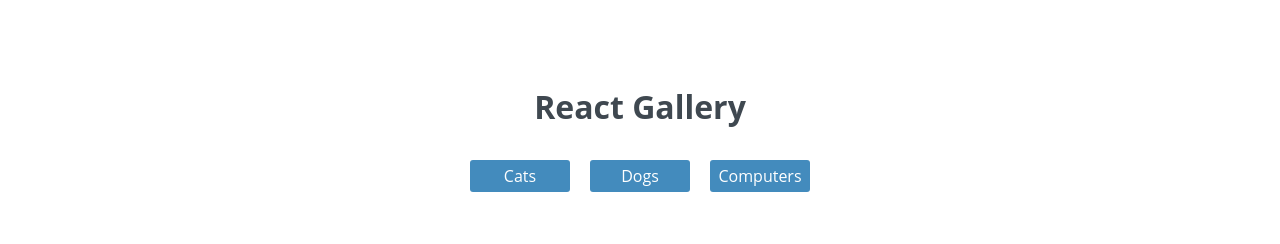
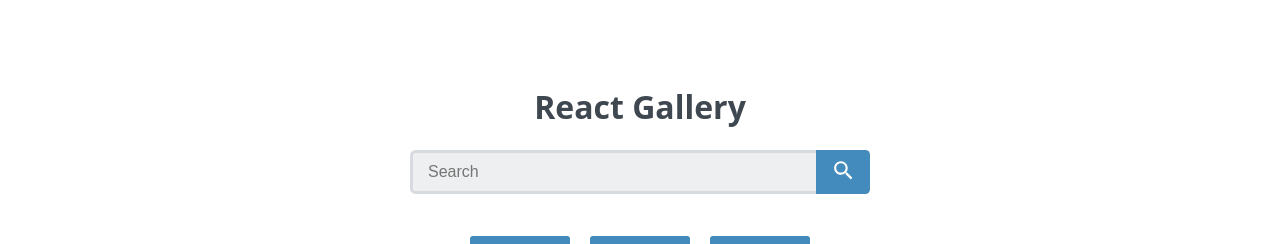
Before and after one commit to stacyrays/techdegree-project-7, a React (Create React App) app in the folder react-gallery/: page / in a window 1280 px wide. Shown: the top 244 px of the page. Built offline with nearby package versions, Linux system fonts and the light colour scheme; no server answers.

Commit message:
Added basic search form and classnames

```diff
--- a/react-gallery/src/components/App.js
+++ b/react-gallery/src/components/App.js
@@ -3,12 +3,14 @@
 import Nav from "./Nav";
 import apiKey from "../config.js";
 import Gallery from "./Gallery";
+import SearchForm from "./SearchForm";
 
 class App extends Component {
   render() {
     return (
       <div className="App">
         <Header />
+        <SearchForm />
         <Nav />
         <Gallery />
       </div>
--- a/react-gallery/src/components/Gallery.js
+++ b/react-gallery/src/components/Gallery.js
@@ -5,7 +5,7 @@
   //const { players, title } = props;
   render() {
     return (
-      <div class="photo-container">
+      <div className="photo-container">
         <h2>Results</h2>
         <GalleryItems />
       </div>
--- /dev/null
+++ b/react-gallery/src/components/SearchForm.js
@@ -0,0 +1,34 @@
+import React, { Component } from "react";
+
+class SearchForm extends Component {
+  searchInput = React.createRef();
+
+  handleSubmit = e => {
+    e.preventDefault();
+    //this.props.addPlayer(this.playerInput.current.value);
+    //e.currentTarget.reset();
+  };
+
+  render() {
+    //console.log(this.playerInput);
+    return (
+      <form className="search-form" onSubmit={this.handleSubmit}>
+        <input type="search" name="search" placeholder="Search" required />
+        <button type="Submit" defaultValue="Search">
+          <svg
+            fill="#fff"
+            height="24"
+            viewBox="0 0 23 23"
+            width="24"
+            xmlns="http://www.w3.org/2000/svg"
+          >
+            <path d="M15.5 14h-.79l-.28-.27C15.41 12.59 16 11.11 16 9.5 16 5.91 13.09 3 9.5 3S3 5.91 3 9.5 5.91 16 9.5 16c1.61 0 3.09-.59 4.23-1.57l.27.28v.79l5 4.99L20.49 19l-4.99-5zm-6 0C7.01 14 5 11.99 5 9.5S7.01 5 9.5 5 14 7.01 14 9.5 11.99 14 9.5 14z" />
+            <path d="M0 0h24v24H0z" fill="none" />
+          </svg>
+        </button>
+      </form>
+    );
+  }
+}
+
+export default SearchForm;
```
Also changed, not shown: react-gallery/src/components/GalleryItems.js (+5 -5 lines).
